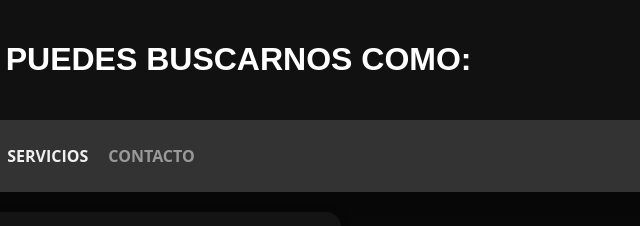
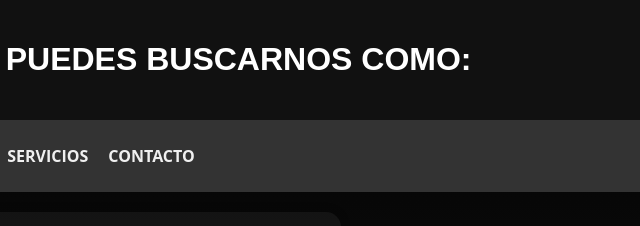
Before and after one commit to chidochido14/PROYECTO-, a plain HTML site: page contacto.html in a window 1280 px wide. Shown: the top 226 px of the page, 629-1269 px from the left. Drawn offline with Linux system fonts and the light colour scheme.

Commit message:
Update contacto.html

```diff
--- a/contacto.html
+++ b/contacto.html
@@ -23,7 +23,7 @@
       <li><a href="index.html">INICIO</a></li>
       <li><a href="nosotros.html">NOSOTROS</a></li>
       <li><a href="servicios.html">SERVICIOS</a></li>
-      <li><a href="contacto.html" class="active">CONTACTO</a></li>
+       <li><a href="contacto.html">CONTACTO</a></li>
     </ul>
   </nav>
 
```
